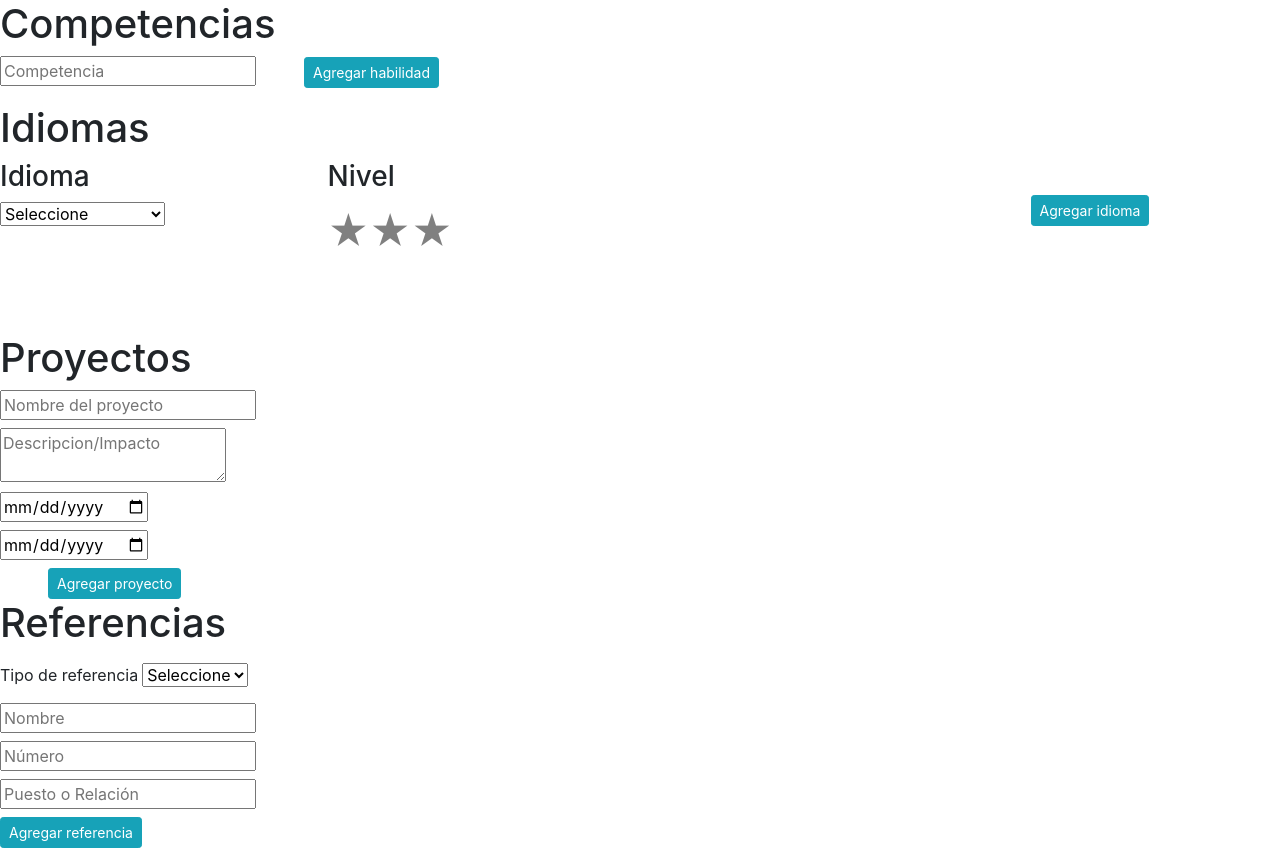
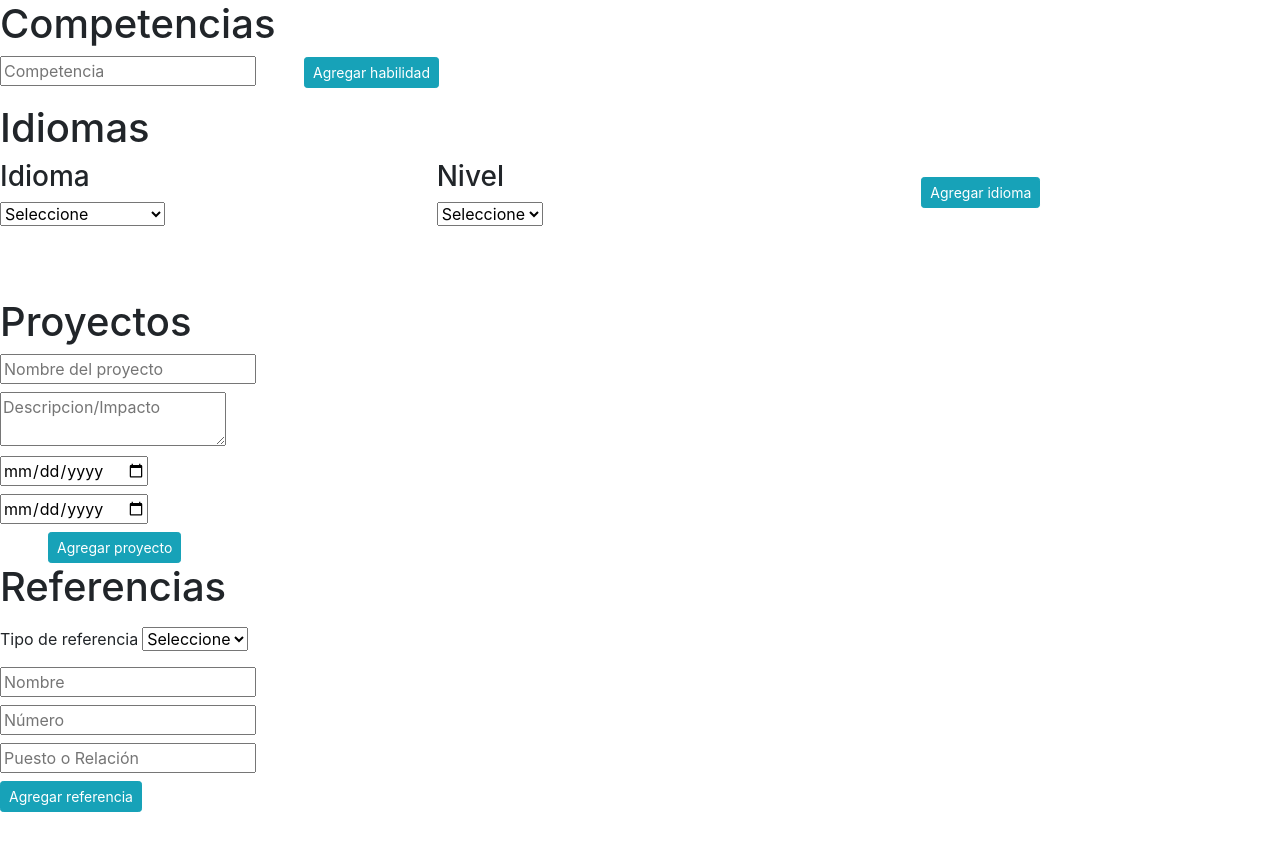
Before and after one commit to rajcespedes/cv, a React (Create React App) app: page /competencias in a window 1280 px wide. After the commit the page ends 812 px from the top, so only its background shows below. Built offline with nearby package versions, Linux system fonts and the light colour scheme.

Commit message:
Idiomas form block completed

```diff
--- a/src/competencias.js
+++ b/src/competencias.js
@@ -40,7 +40,7 @@ export default class Competencias extends Component {
             competencia: '',
             counter: 0,
             idiomas: languages,
-            idiomaLevel: 0,
+            idiomaLevel: [],
             idiomasList: [],
             idiomaSeleccionado: '',
             referencia: ['Laboral','Personal'],
@@ -59,7 +59,8 @@ export default class Competencias extends Component {
             listCompetencia: [],
             listProyectos: [],
             listReferenciaLaboral: [],
-            listReferenciaPersonal: []
+            listReferenciaPersonal: [],
+            languageSelect: ['Bajo','Medio','Alto']
         }
 
     }
@@ -71,7 +72,7 @@ export default class Competencias extends Component {
 
     ratingChanged(e){
         this.setState({
-            idiomaLevel: e
+            idiomaLevel: e.target.value
         });
 
     }
@@ -83,6 +84,8 @@ export default class Competencias extends Component {
     }
 
     addIdioma(e){
+
+        if (this.state.idiomaSeleccionado != 'Selected') {
 
         var idiomasArray = this.state.idiomasList;
 
@@ -106,13 +109,14 @@ export default class Competencias extends Component {
             listIdioma: listIdiomasArray,
             counter: this.state.counter + 1,
             idiomaSeleccionado: 'selected',
-            idiomaLevel: '0'
+            idiomaLevel: 'selected'
         });
 
-        alert(this.state.idiomaLevel);
+        }
 
-
-
+        else {
+            alert('Idioma no puede estar en blanco');
+        }
 
     }
 
@@ -151,6 +155,8 @@ export default class Competencias extends Component {
 
         e.preventDefault();
 
+        if ( e.target.value != '') {
+
         var competenciaArray = this.state.competenciaList;
 
         var listCompetenciaArray = this.state.listCompetencia;
@@ -167,6 +173,9 @@ export default class Competencias extends Component {
             counter: this.state.counter + 1,
             competencia: ''
         });
+    } else {
+        alert('No puede agregar competencia en blanco');
+    }
 
     }
 
@@ -199,16 +208,6 @@ export default class Competencias extends Component {
         var proyectoArray = this.state.proyectosList;
 
         var listProyectosArray = this.state.listProyectos;
-
-        // proyectoArray.unshift(
-        //     <ProyectoComponent
-        //     key={'l' + this.state.counter + 1}
-        //     nombreProyecto={this.state.nombreProyecto}
-        //     descripcionProyecto={this.state.descripcionProyecto}
-        //     fechaInicioProyecto={this.state.inicioProyecto}
-        //     fechaFinProyecto={this.state.finProyecto}
-        //     />
-        // );
 
         listProyectosArray.unshift({
             listNombreProyecto: this.state.nombreProyecto,
@@ -328,44 +327,19 @@ export default class Competencias extends Component {
                     </div>
                     <div className="col">
                         <h3>Nivel</h3>
-                        <ReactStars
-                        count={3}
-                        size={40}
-                        value={this.state.idiomaLevel}
-                        onChange={this.ratingChanged}
-                        />
 
-                        {/* <Rating */}
-                        {/* // stop={3}  */}
-                        {/* // emptySymbol='fa-solid fa-star' */}
-                        {/* // /> */}
+                        <select onChange={this.ratingChanged}>
+                            <option value="Seleccione"
+                            selected={this.state.idiomaLevel == 'selected' ? 'selected' : ''} >Seleccione</option>
+                            {this.state.languageSelect.map( e => <option key={e} value={e}> {e}</option>)}
+                        </select>
 
-                        {/* <FontAwesomeIcon icon="fa-solid fa-star" /> */}
-
-                    </div>
-                    <div className="col d-flex align-items-end">
-                        {this.state.idiomaLevel == 1 ? <label>Bajo</label> :
-                        this.state.idiomaLevel == 2 ? <label>Medio</label> :
-                        this.state.idiomaLevel == 3 ? <label>Alto</label> : '' }
                     </div>
 
                     <div className="col d-flex align-items-center">
                         <button className="ml-5 btn btn-info btn-sm" onClick={this.addIdioma}>Agregar idioma</button>
                     </div>
                     </div>
-                {/* {this.state.competencia} */}
-
-
-                {/* <div className="row">
-                    <div className="col">
-                        <ul>
-                            {this.state.competenciaList.map( e => <li key={e}>{e}</li>)}
-                        </ul>
-                    </div>
-                </div> */}
-                <div className="row">
-
-                </div>
                 <div className="row mt-5">
                     <div className="col">
                         <label className="font-weight-bold">{ this.state.idiomasList.length > 0 ? 'Idioma' : ''}</label>
--- a/src/idioma-component.js
+++ b/src/idioma-component.js
@@ -16,9 +16,12 @@ export default class IdiomaComponent extends Component {
                         <label>{this.props.idioma}</label>
                     </div>
                     <div className="col">
-                        <label>{this.props.idiomaLevel == 1 ? 'Bajo' :
-                        this.props.idiomaLevel == 2 ? 'Medio' :
-                        this.props.idiomaLevel == 3 ? 'Alto' : ''}</label>
+                        <label>{
+                        this.props.idiomaLevel
+                        // this.props.idiomaLevel == 1 ? 'Bajo' :
+                        // this.props.idiomaLevel == 2 ? 'Medio' :
+                        // this.props.idiomaLevel == 3 ? 'Alto' : ''
+                        }</label>
                     </div>
                 </div>
             </div>
```
